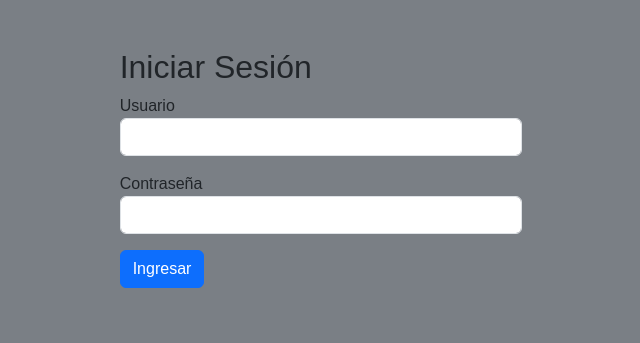
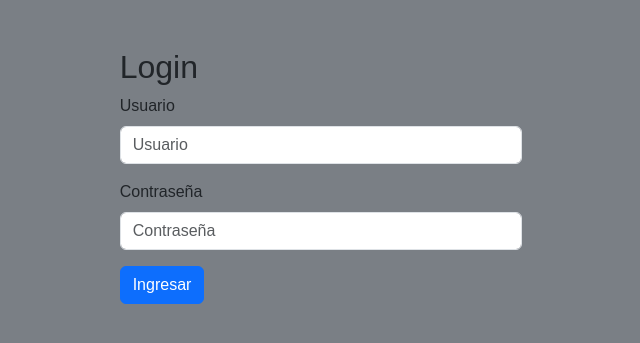
Before and after one commit to Javier2829/portafolio, a Flask app: page /login in a window 1280 px wide. Shown: the part 56-399 px from the top of the page, without its empty margins (319-959 px from the left). Run offline with Flask 3, Linux system fonts and the light colour scheme.

Commit message:
seguridad de login

```diff
--- a/app.py
+++ b/app.py
@@ -4,6 +4,8 @@ from flask_sqlalchemy import SQLAlchemy
 from data import info, proyectos
 import dotenv
 import os
+
+from login_form import LoginForm
 
 dotenv.load_dotenv()
 
@@ -61,17 +63,19 @@ def contact():
 
 @app.route('/login', methods=['POST', 'GET'])
 def login():
-    if request.method == 'POST':
-        username = request.form['username']
-        password = request.form['password']
+    form = LoginForm()
+
+    if form.validate_on_submit():
+        username = form.username.data
+        password = form.password.data
 
         if username == ADMIN_USER and password == ADMIN_PASSWORD:
             session['logged_in'] = True
             return redirect(url_for('admin_dashboard'))
         else:
-            return render_template('login.html', error='credenciales incorrectas')
-    else:
-        return render_template('login.html')
+            flash('Credenciales incorrectas', 'danger')
+
+    return render_template('login.html', form=form)
 
 
 @app.route('/admin')
--- /dev/null
+++ b/login_form.py
@@ -0,0 +1,9 @@
+from flask_wtf import FlaskForm
+from wtforms import StringField, PasswordField, SubmitField
+from wtforms.validators import DataRequired
+
+
+class LoginForm(FlaskForm):
+    username = StringField('Usuario', validators=[DataRequired()])
+    password = PasswordField('Contraseña', validators=[DataRequired()])
+    submit = SubmitField('Ingresar')
--- a/templates/login.html
+++ b/templates/login.html
@@ -2,26 +2,36 @@
 
 {% block title %}Login{% endblock %}
 
-
 {% block content %}
 <div class="container col-md-4 mt-5">
-    <h2>Iniciar Sesión</h2>
-    {% if error %}
-    <div class="alert alert-danger">{{ error }}</div>
-    {% endif %}
+    <h2>Login</h2>
 
+    {% with messages = get_flashed_messages(with_categories=true) %}
+    {% for category, message in messages %}
+    <div class="alert alert-{{ category }}">{{ message }}</div>
+    {% endfor %}
+    {% endwith %}
 
-    <form method="POST">
+    <form method="POST" novalidate>
+        {{ form.hidden_tag() }}
+
         <div class="mb-3">
-            <label>Usuario</label>
-            <input type="text" name="username" class="form-control" required>
+            {{ form.username.label(class="form-label") }}
+            {{ form.username(class="form-control", placeholder="Usuario") }}
+            {% if form.username.errors %}
+            <div class="text-danger">{{ form.username.errors[0] }}</div>
+            {% endif %}
         </div>
+
         <div class="mb-3">
-            <label>Contraseña</label>
-            <input type="password" name="password" class="form-control" required>
+            {{ form.password.label(class="form-label") }}
+            {{ form.password(class="form-control", placeholder="Contraseña") }}
+            {% if form.password.errors %}
+            <div class="text-danger">{{ form.password.errors[0] }}</div>
+            {% endif %}
         </div>
-        <button type="submit" class="btn btn-primary">Ingresar</button>
+
+        {{ form.submit(class="btn btn-primary") }}
     </form>
 </div>
-
 {% endblock %}
```
